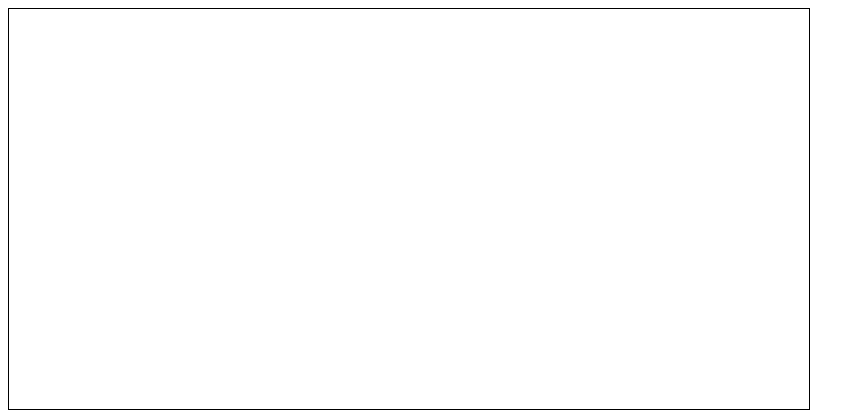
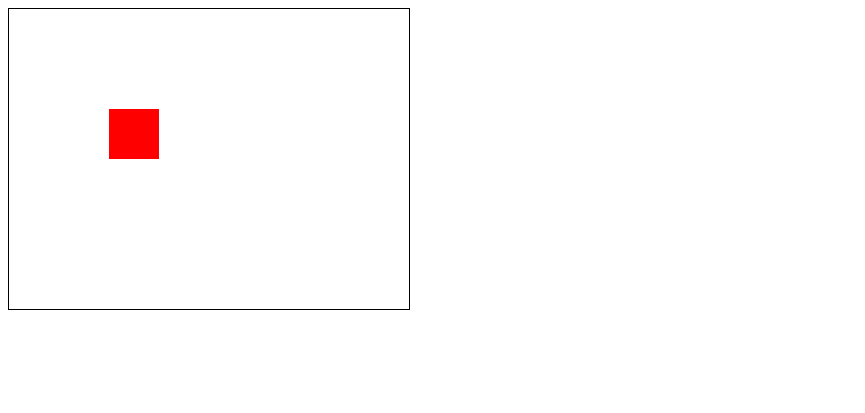
Before and after one commit to weiweiwei8878dayo/taiko-chatgpt, a plain HTML site: page index.html in a window 1280 px wide. Shown: the whole page, without its empty margins (0-865 px from the left). Drawn offline with Linux system fonts and the light colour scheme.

Commit message:
Update index.html

```diff
--- a/index.html
+++ b/index.html
@@ -1,16 +1,29 @@
 <!DOCTYPE html>
 <html>
 <head>
-  <title>太鼓の達人風ゲーム</title>
+  <title>ゲームのタイトル</title>
   <style>
-    /* キャンバスのスタイルを設定 */
-    canvas {
+    /* ゲーム画面のスタイル */
+    #gameCanvas {
       border: 1px solid black;
     }
   </style>
 </head>
 <body>
-  <canvas id="gameCanvas" width="800" height="400"></canvas> <!-- キャンバス要素を追加 -->
-  <script src="main.js"></script> <!-- メインのJavaScriptファイルを読み込み -->
+  <!-- ゲーム画面を描画するキャンバス要素 -->
+  <canvas id="gameCanvas" width="400" height="300"></canvas>
+  <script>
+    // ゲームオブジェクトを描画するための関数
+    function drawGameObject() {
+      // ゲームオブジェクトの描画処理を記述する
+      // 例: ゲームオブジェクトをキャンバスに描画する
+      const canvas = document.getElementById('gameCanvas');
+      const ctx = canvas.getContext('2d');
+      ctx.fillStyle = 'red';
+      ctx.fillRect(100, 100, 50, 50); // 例: 赤い四角形を描画
+    }
+    // ゲームオブジェクトの描画を実行
+    drawGameObject();
+  </script>
 </body>
 </html>
```
